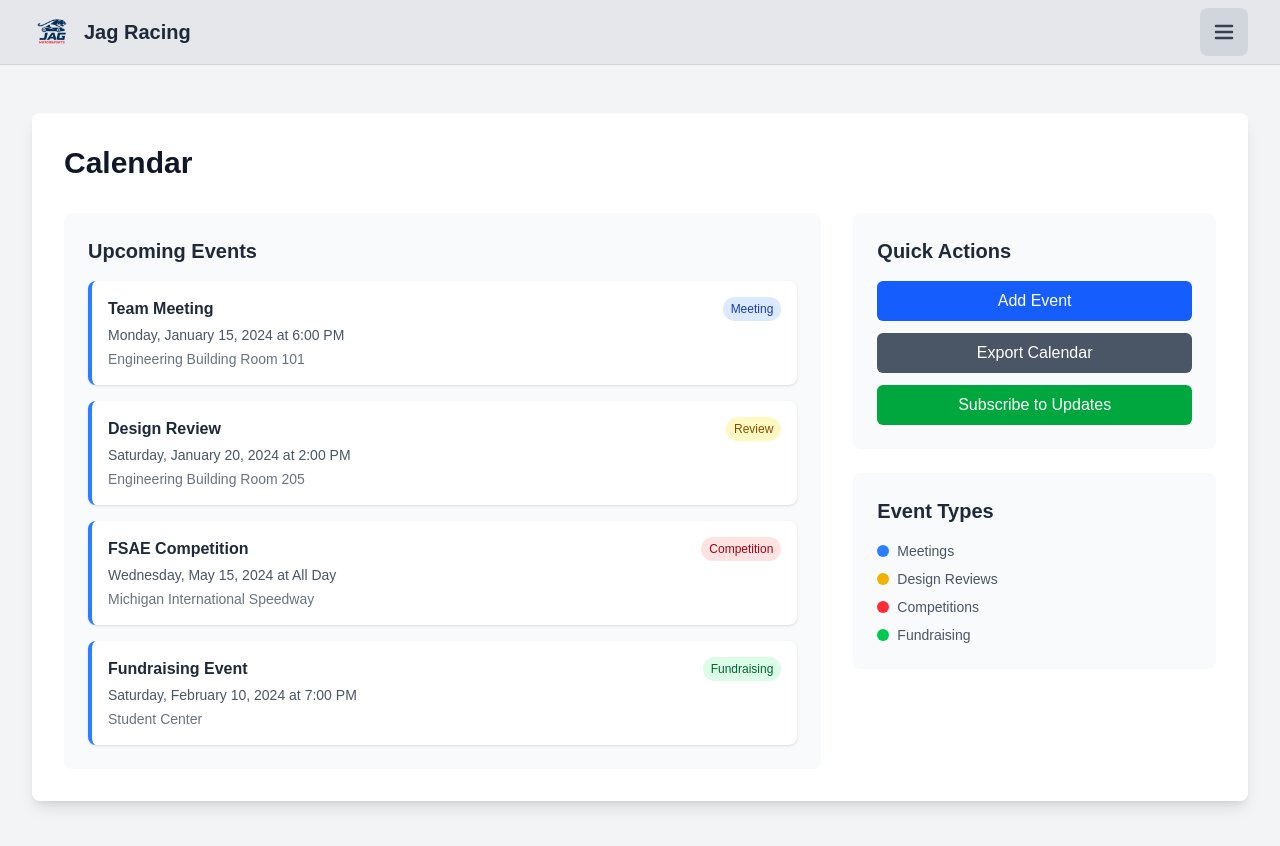
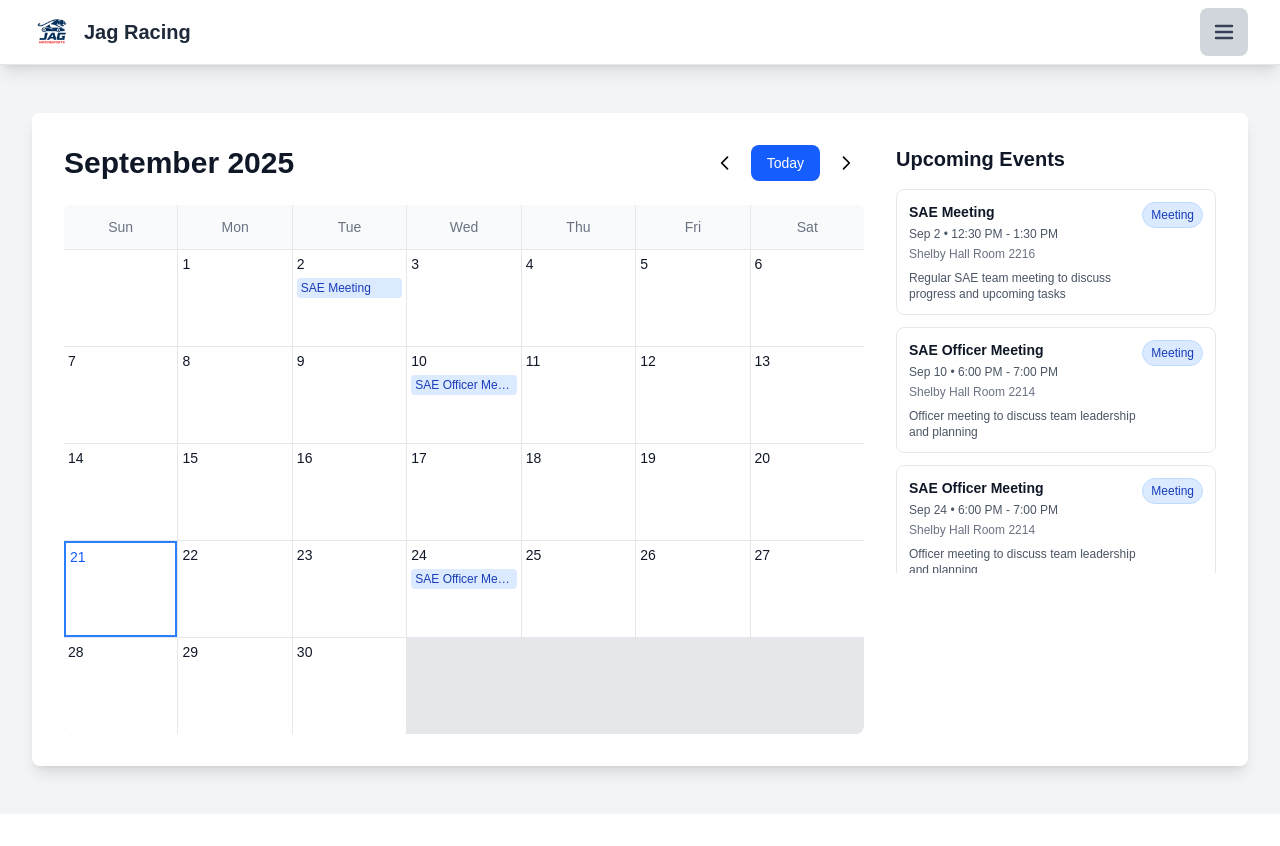
Before and after one commit to RavenHall23/usafsae, a Next.js app: page /calendar in a window 1280 px wide. Shown: the top 846 px of the page. After the commit the page ends 814 px from the top, so only its background shows below. Built offline with nearby package versions, Linux system fonts and the light colour scheme.

Commit message:
Refactor calendar component to include detailed event generation, enhance event display with descriptions, and improve navigation functionality for month selection.

```diff
--- a/app/calendar/page.tsx
+++ b/app/calendar/page.tsx
@@ -4,9 +4,20 @@ import Image from "next/image";
 import { useState, useEffect } from "react";
 import Link from "next/link";
 
+interface Event {
+  id: number;
+  title: string;
+  date: string;
+  time: string;
+  location: string;
+  type: 'meeting' | 'review' | 'competition' | 'fundraising' | 'testing' | 'workshop';
+  description?: string;
+}
+
 export default function Calendar() {
   const [isMenuOpen, setIsMenuOpen] = useState(false);
   const [currentDate, setCurrentDate] = useState(new Date());
+  const [selectedDate, setSelectedDate] = useState<Date | null>(null);
 
   const toggleMenu = () => {
     setIsMenuOpen(!isMenuOpen);
@@ -27,56 +38,221 @@ export default function Calendar() {
     };
   }, [isMenuOpen]);
 
-  // Sample events data
-  const events = [
+  // SAE Events for September - December 2025
+  const generateEvents = (): Event[] => {
+    const events: Event[] = [
+      // September Events
       {
         id: 1,
-      title: "Team Meeting",
-      date: "2024-01-15",
-      time: "6:00 PM",
-      location: "Engineering Building Room 101",
-      type: "meeting"
+        title: "SAE Meeting",
+        date: "2025-09-02",
+        time: "12:30 PM - 1:30 PM",
+        location: "Shelby Hall Room 2216",
+        type: "meeting",
+        description: "Regular SAE team meeting to discuss progress and upcoming tasks"
       },
       {
         id: 2,
-      title: "Design Review",
-      date: "2024-01-20",
-      time: "2:00 PM",
-      location: "Engineering Building Room 205",
-      type: "review"
-    },
-    {
-      id: 3,
-      title: "FSAE Competition",
-      date: "2024-05-15",
-      time: "All Day",
-      location: "Michigan International Speedway",
-      type: "competition"
+        title: "SAE Officer Meeting",
+        date: "2025-09-10",
+        time: "6:00 PM - 7:00 PM",
+        location: "Shelby Hall Room 2214",
+        type: "meeting",
+        description: "Officer meeting to discuss team leadership and planning"
       },
       {
         id: 4,
-      title: "Fundraising Event",
-      date: "2024-02-10",
-      time: "7:00 PM",
-      location: "Student Center",
-      type: "fundraising"
+        title: "SAE Officer Meeting",
+        date: "2025-09-24",
+        time: "6:00 PM - 7:00 PM",
+        location: "Shelby Hall Room 2214",
+        type: "meeting",
+        description: "Officer meeting to discuss team leadership and planning"
+      },
+      // October Events
+      {
+        id: 5,
+        title: "SAE Meeting",
+        date: "2025-10-06",
+        time: "12:30 PM - 1:30 PM",
+        location: "Shelby Hall Room 2216",
+        type: "meeting",
+        description: "Regular SAE team meeting to discuss progress and upcoming tasks"
+      },
+      {
+        id: 6,
+        title: "SAE Officer Meeting",
+        date: "2025-10-08",
+        time: "6:00 PM - 7:00 PM",
+        location: "Shelby Hall Room 2214",
+        type: "meeting",
+        description: "Officer meeting to discuss team leadership and planning"
+      },
+      {
+        id: 7,
+        title: "SAE Officer Meeting",
+        date: "2025-10-22",
+        time: "6:00 PM - 7:00 PM",
+        location: "Shelby Hall Room 2214",
+        type: "meeting",
+        description: "Officer meeting to discuss team leadership and planning"
+      },
+      // November Events
+      {
+        id: 9,
+        title: "SAE Meeting",
+        date: "2025-11-03",
+        time: "12:30 PM - 1:30 PM",
+        location: "Shelby Hall Room 2216",
+        type: "meeting",
+        description: "Regular SAE team meeting to discuss progress and upcoming tasks"
+      },
+      {
+        id: 10,
+        title: "SAE Officer Meeting",
+        date: "2025-11-05",
+        time: "6:00 PM - 7:00 PM",
+        location: "Shelby Hall Room 2214",
+        type: "meeting",
+        description: "Officer meeting to discuss team leadership and planning"
+      },
+      {
+        id: 11,
+        title: "Discover Engineering Day",
+        date: "2025-11-06",
+        time: "All Day",
+        location: "TBA",
+        type: "workshop",
+        description: "Discover Engineering Day event"
+      },
+      {
+        id: 12,
+        title: "Fall Car Show",
+        date: "2025-11-09",
+        time: "12:00 PM - 3:00 PM",
+        location: "Shelby Hall Parking Lot",
+        type: "fundraising",
+        description: "Annual fall car show in Shelby Hall parking lot"
+      },
+      {
+        id: 13,
+        title: "SAE Officer Meeting",
+        date: "2025-11-19",
+        time: "6:00 PM - 7:00 PM",
+        location: "Shelby Hall Room 2214",
+        type: "meeting",
+        description: "Officer meeting to discuss team leadership and planning"
+      },
+      // December Events
+      {
+        id: 15,
+        title: "SAE Meeting",
+        date: "2025-12-02",
+        time: "12:30 PM - 1:30 PM",
+        location: "Shelby Hall Room 2216",
+        type: "meeting",
+        description: "Regular SAE team meeting to discuss progress and upcoming tasks"
+      },
+      {
+        id: 16,
+        title: "SAE Officer Meeting",
+        date: "2025-12-03",
+        time: "6:00 PM - 7:00 PM",
+        location: "Shelby Hall Room 2214",
+        type: "meeting",
+        description: "Officer meeting to discuss team leadership and planning"
       }
     ];
 
+    return events;
+  };
+
+  const events = generateEvents();
+
   const getEventTypeColor = (type: string) => {
     switch (type) {
-      case 'meeting': return 'bg-blue-100 text-blue-800';
-      case 'review': return 'bg-yellow-100 text-yellow-800';
-      case 'competition': return 'bg-red-100 text-red-800';
-      case 'fundraising': return 'bg-green-100 text-green-800';
-      default: return 'bg-gray-100 text-gray-800';
+      case "meeting":
+        return "bg-blue-100 text-blue-800 border-blue-200";
+      case "review":
+        return "bg-yellow-100 text-yellow-800 border-yellow-200";
+      case "competition":
+        return "bg-red-100 text-red-800 border-red-200";
+      case "fundraising":
+        return "bg-green-100 text-green-800 border-green-200";
+      case "testing":
+        return "bg-purple-100 text-purple-800 border-purple-200";
+      case "workshop":
+        return "bg-indigo-100 text-indigo-800 border-indigo-200";
+      default:
+        return "bg-gray-100 text-gray-800 border-gray-200";
     }
   };
+
+  const getEventsForDate = (date: Date) => {
+    const dateString = date.toISOString().split('T')[0];
+    return events.filter(event => event.date === dateString);
+  };
+
+  const navigateMonth = (direction: 'prev' | 'next') => {
+    setCurrentDate(prev => {
+      const newDate = new Date(prev);
+      if (direction === 'prev') {
+        newDate.setMonth(prev.getMonth() - 1);
+      } else {
+        newDate.setMonth(prev.getMonth() + 1);
+      }
+      return newDate;
+    });
+  };
+
+  const goToToday = () => {
+    setCurrentDate(new Date());
+    setSelectedDate(null);
+  };
+
+  const getDaysInMonth = (date: Date) => {
+    const year = date.getFullYear();
+    const month = date.getMonth();
+    const firstDay = new Date(year, month, 1);
+    const lastDay = new Date(year, month + 1, 0);
+    const daysInMonth = lastDay.getDate();
+    const startingDayOfWeek = firstDay.getDay();
+
+    const days = [];
+
+    // Add empty cells for days before the first day of the month
+    for (let i = 0; i < startingDayOfWeek; i++) {
+      days.push(null);
+    }
+
+    // Add days of the month
+    for (let day = 1; day <= daysInMonth; day++) {
+      days.push(new Date(year, month, day));
+    }
+
+    return days;
+  };
+
+  const isToday = (date: Date) => {
+    const today = new Date();
+    return date.toDateString() === today.toDateString();
+  };
+
+  const isSelected = (date: Date) => {
+    return selectedDate && date.toDateString() === selectedDate.toDateString();
+  };
+
+  const days = getDaysInMonth(currentDate);
+  const monthNames = [
+    "January", "February", "March", "April", "May", "June",
+    "July", "August", "September", "October", "November", "December"
+  ];
+  const dayNames = ["Sun", "Mon", "Tue", "Wed", "Thu", "Fri", "Sat"];
 
   return (
     <div className="min-h-screen bg-gray-100">
       {/* Navigation Bar */}
-      <nav className="bg-gray-200 border-b border-gray-300">
+      <nav className="bg-white shadow-lg border-b border-gray-200">
         <div className="max-w-7xl mx-auto px-4 sm:px-6 lg:px-8">
           <div className="flex items-center justify-between h-16">
             <div className="flex items-center">
@@ -94,9 +270,8 @@ export default function Calendar() {
             {/* Mobile menu button */}
             <div>
               <button
-                type="button"
                 onClick={toggleMenu}
-                className="bg-gray-300 hover:bg-gray-400 inline-flex items-center justify-center p-3 rounded-lg text-gray-700 focus:outline-none focus:ring-2 focus:ring-gray-500 focus:ring-offset-2 focus:ring-offset-gray-200 transition-all duration-200 min-h-[44px] min-w-[44px]"
+                className="bg-gray-300 hover:bg-gray-400 inline-flex items-center justify-center p-3 rounded-lg text-gray-700 focus:outline-none focus:ring-2 focus:ring-gray-500 focus:ring-offset-2 focus:ring-offset-white transition-all duration-200 min-h-[44px] min-w-[44px]"
                 aria-controls="mobile-menu"
                 aria-expanded={isMenuOpen}
               >
@@ -174,76 +349,135 @@ export default function Calendar() {
         <div className="max-w-7xl mx-auto py-6 sm:px-6 lg:px-8">
           <div className="px-4 py-6 sm:px-0">
             <div className="bg-white rounded-lg shadow-lg p-8">
-              <h1 className="text-3xl font-bold text-gray-900 mb-8">Calendar</h1>
+              <div className="flex flex-col lg:flex-row gap-8">
+                {/* Calendar */}
+                <div className="flex-1">
+                  <div className="flex items-center justify-between mb-6">
+                    <h1 className="text-3xl font-bold text-gray-900">
+                      {monthNames[currentDate.getMonth()]} {currentDate.getFullYear()}
+                    </h1>
+                    <div className="flex items-center space-x-2">
+                      <button
+                        onClick={() => navigateMonth('prev')}
+                        className="p-2 hover:bg-gray-100 rounded-lg transition-colors"
+                      >
+                        <svg className="w-5 h-5 text-black" fill="none" stroke="currentColor" viewBox="0 0 24 24">
+                          <path strokeLinecap="round" strokeLinejoin="round" strokeWidth="2" d="M15 19l-7-7 7-7" />
+                        </svg>
+                      </button>
+                      <button
+                        onClick={goToToday}
+                        className="px-4 py-2 bg-blue-600 text-white rounded-lg hover:bg-blue-700 transition-colors text-sm font-medium"
+                      >
+                        Today
+                      </button>
+                      <button
+                        onClick={() => navigateMonth('next')}
+                        className="p-2 hover:bg-gray-100 rounded-lg transition-colors"
+                      >
+                        <svg className="w-5 h-5 text-black" fill="none" stroke="currentColor" viewBox="0 0 24 24">
+                          <path strokeLinecap="round" strokeLinejoin="round" strokeWidth="2" d="M9 5l7 7-7 7" />
+                        </svg>
+                      </button>
+                    </div>
+                  </div>
 
-              <div className="grid grid-cols-1 lg:grid-cols-3 gap-8">
-                {/* Calendar Widget */}
-                <div className="lg:col-span-2">
-                  <div className="bg-gray-50 rounded-lg p-6">
-                    <h2 className="text-xl font-semibold text-gray-800 mb-4">Upcoming Events</h2>
-                    <div className="space-y-4">
-                      {events.map((event) => (
-                        <div key={event.id} className="bg-white rounded-lg p-4 shadow-sm border-l-4 border-blue-500">
+                  {/* Calendar Grid */}
+                  <div className="grid grid-cols-7 gap-px bg-gray-200 rounded-lg overflow-hidden">
+                    {/* Day headers */}
+                    {dayNames.map(day => (
+                      <div key={day} className="bg-gray-50 p-3 text-center text-sm font-medium text-gray-500">
+                        {day}
+                      </div>
+                    ))}
+
+                    {/* Calendar days */}
+                    {days.map((day, index) => {
+                      if (!day) {
+                        return <div key={index} className="bg-white h-24"></div>;
+                      }
+
+                      const dayEvents = getEventsForDate(day);
+                      const isCurrentDay = isToday(day);
+                      const isSelectedDay = isSelected(day);
+
+                      return (
+                        <div
+                          key={day.toISOString()}
+                          className={`bg-white h-24 p-1 cursor-pointer hover:bg-gray-50 transition-colors ${
+                            isCurrentDay ? 'bg-blue-50 border-2 border-blue-500' : ''
+                          } ${isSelectedDay ? 'bg-blue-100' : ''}`}
+                          onClick={() => setSelectedDate(day)}
+                        >
+                          <div className={`text-sm font-medium mb-1 ${
+                            isCurrentDay ? 'text-blue-600' : 'text-gray-900'
+                          }`}>
+                            {day.getDate()}
+                          </div>
+                          <div className="space-y-1">
+                            {dayEvents.slice(0, 2).map(event => (
+                              <div
+                                key={event.id}
+                                className={`text-xs px-1 py-0.5 rounded truncate ${getEventTypeColor(event.type)}`}
+                                title={event.title}
+                              >
+                                {event.title}
+                              </div>
+                            ))}
+                            {dayEvents.length > 2 && (
+                              <div className="text-xs text-gray-500">
+                                +{dayEvents.length - 2} more
+                              </div>
+                            )}
+                          </div>
+                        </div>
+                      );
+                    })}
+                  </div>
+                </div>
+
+                {/* Events Sidebar */}
+                <div className="lg:w-80">
+                  <h2 className="text-xl font-semibold text-gray-900 mb-4">
+                    {selectedDate ?
+                      `Events for ${selectedDate.toLocaleDateString('en-US', {
+                        weekday: 'long',
+                        month: 'long',
+                        day: 'numeric'
+                      })}` :
+                      'Upcoming Events'
+                    }
+                  </h2>
+
+                  <div className="space-y-3 max-h-96 overflow-y-auto">
+                    {(selectedDate ? getEventsForDate(selectedDate) : events.slice(0, 5)).map(event => (
+                      <div key={event.id} className="border border-gray-200 rounded-lg p-3 hover:shadow-md transition-shadow">
                         <div className="flex items-start justify-between">
                           <div className="flex-1">
-                              <h3 className="font-semibold text-gray-800">{event.title}</h3>
-                              <p className="text-sm text-gray-600 mt-1">
+                            <h3 className="font-semibold text-gray-900 text-sm">{event.title}</h3>
+                            <p className="text-xs text-gray-600 mt-1">
                               {new Date(event.date).toLocaleDateString('en-US', {
-                                  weekday: 'long',
-                                  year: 'numeric',
-                                  month: 'long',
+                                month: 'short',
                                 day: 'numeric'
-                                })} at {event.time}
+                              })} • {event.time}
                             </p>
-                              <p className="text-sm text-gray-500 mt-1">{event.location}</p>
+                            <p className="text-xs text-gray-500 mt-1">{event.location}</p>
+                            {event.description && (
+                              <p className="text-xs text-gray-600 mt-2">{event.description}</p>
+                            )}
                           </div>
-                            <span className={`px-2 py-1 rounded-full text-xs font-medium ${getEventTypeColor(event.type)}`}>
+                          <span className={`inline-flex items-center px-2 py-1 rounded-full text-xs font-medium border ${getEventTypeColor(event.type)}`}>
                             {event.type.charAt(0).toUpperCase() + event.type.slice(1)}
                           </span>
                         </div>
                       </div>
                     ))}
-                    </div>
-                  </div>
-                </div>
 
-                {/* Quick Actions */}
-                <div className="space-y-6">
-                  <div className="bg-gray-50 rounded-lg p-6">
-                    <h2 className="text-xl font-semibold text-gray-800 mb-4">Quick Actions</h2>
-                    <div className="space-y-3">
-                      <button className="w-full bg-blue-600 text-white py-2 px-4 rounded-md hover:bg-blue-700 focus:outline-none focus:ring-2 focus:ring-blue-500 focus:ring-offset-2 transition-colors">
-                        Add Event
-                      </button>
-                      <button className="w-full bg-gray-600 text-white py-2 px-4 rounded-md hover:bg-gray-700 focus:outline-none focus:ring-2 focus:ring-gray-500 focus:ring-offset-2 transition-colors">
-                        Export Calendar
-                      </button>
-                      <button className="w-full bg-green-600 text-white py-2 px-4 rounded-md hover:bg-green-700 focus:outline-none focus:ring-2 focus:ring-green-500 focus:ring-offset-2 transition-colors">
-                        Subscribe to Updates
-                      </button>
-                    </div>
-                  </div>
-
-                  <div className="bg-gray-50 rounded-lg p-6">
-                    <h2 className="text-xl font-semibold text-gray-800 mb-4">Event Types</h2>
-                    <div className="space-y-2">
-                      <div className="flex items-center space-x-2">
-                        <div className="w-3 h-3 bg-blue-500 rounded-full"></div>
-                        <span className="text-sm text-gray-600">Meetings</span>
-                      </div>
-                      <div className="flex items-center space-x-2">
-                        <div className="w-3 h-3 bg-yellow-500 rounded-full"></div>
-                        <span className="text-sm text-gray-600">Design Reviews</span>
-                      </div>
-                      <div className="flex items-center space-x-2">
-                        <div className="w-3 h-3 bg-red-500 rounded-full"></div>
-                        <span className="text-sm text-gray-600">Competitions</span>
-                      </div>
-                      <div className="flex items-center space-x-2">
-                        <div className="w-3 h-3 bg-green-500 rounded-full"></div>
-                        <span className="text-sm text-gray-600">Fundraising</span>
-                      </div>
-                    </div>
+                    {(!selectedDate ? events : getEventsForDate(selectedDate)).length === 0 && (
+                      <p className="text-gray-500 text-sm text-center py-4">
+                        No events scheduled
+                      </p>
+                    )}
                   </div>
                 </div>
               </div>
```
Lines whose indentation alone changed are shown as unchanged.
